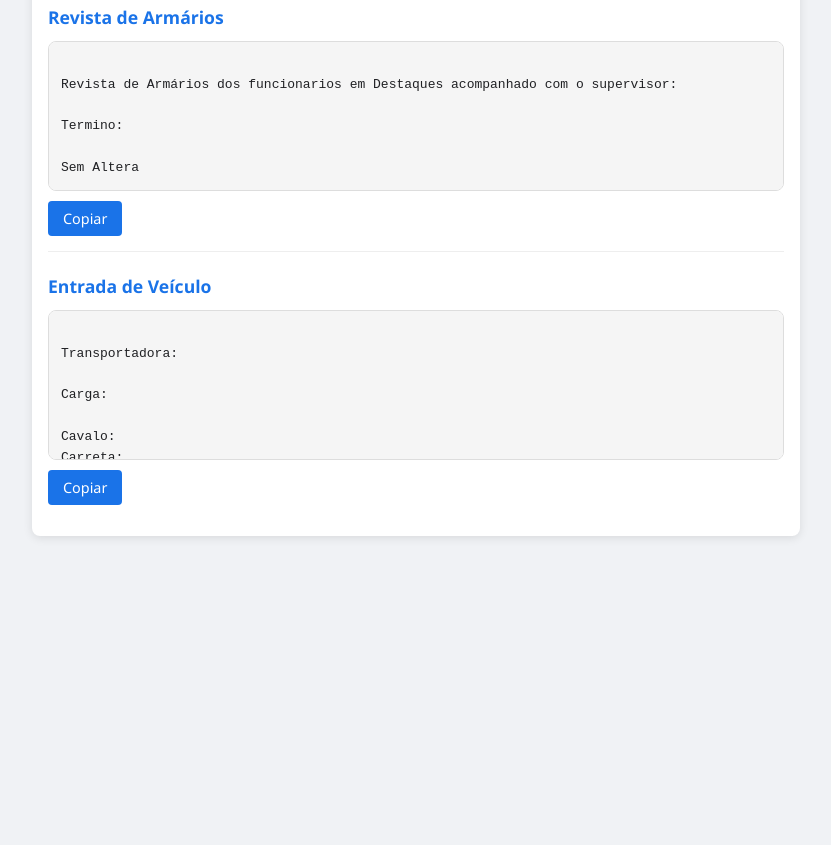
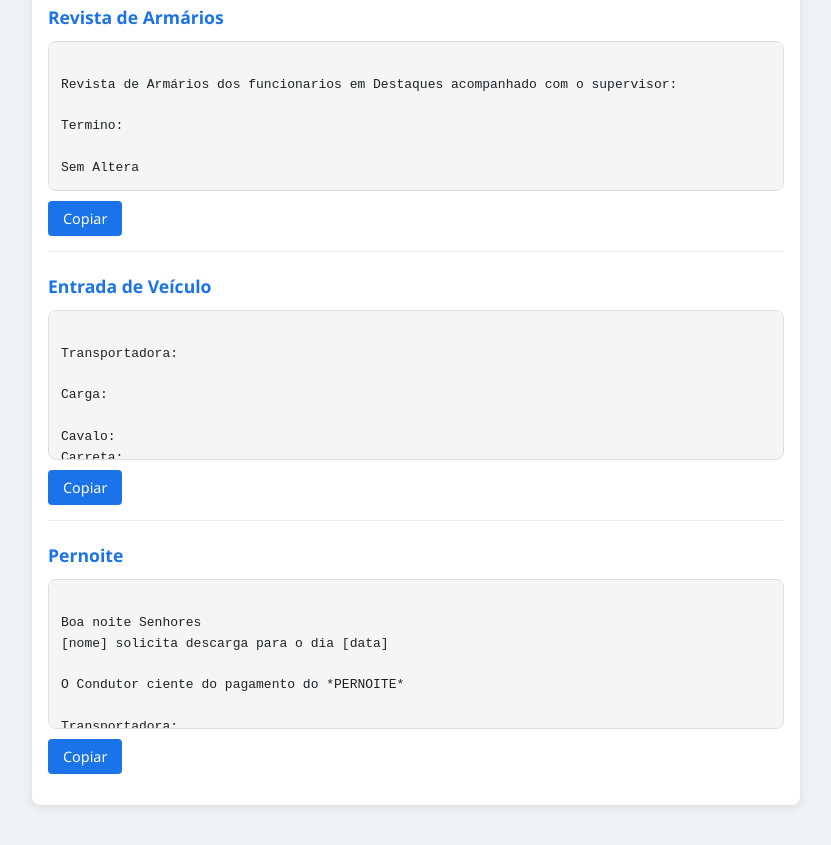
Before and after one commit to Yuri-Fernandes-dev/megaRio, a plain HTML site: page index.html in a window 1280 px wide. Shown: the part 3268-4113 px from the top of the page, without its empty margins (224-1055 px from the left). Before the commit the page ends 3924 px from the top, so only its background shows below. Drawn offline with Linux system fonts and the light colour scheme.

Commit message:
Modelo pernoite

```diff
--- a/index.html
+++ b/index.html
@@ -547,6 +547,21 @@ Descarga Agendada para o dia
                     </div>
                     <button class="copy-btn" data-template="veiculo">Copiar</button>
                 </div>
+
+                <div class="template-section">
+                    <h3>Pernoite</h3>
+                    <div class="template-content" id="template-pernoite">
+Boa noite Senhores
+[nome] solicita descarga para o dia [data]
+
+O Condutor ciente do pagamento do *PERNOITE*
+
+Transportadora:
+
+Carga:
+                    </div>
+                    <button class="copy-btn" data-template="pernoite">Copiar</button>
+                </div>
             </div>
         </div>
     </div>
```
